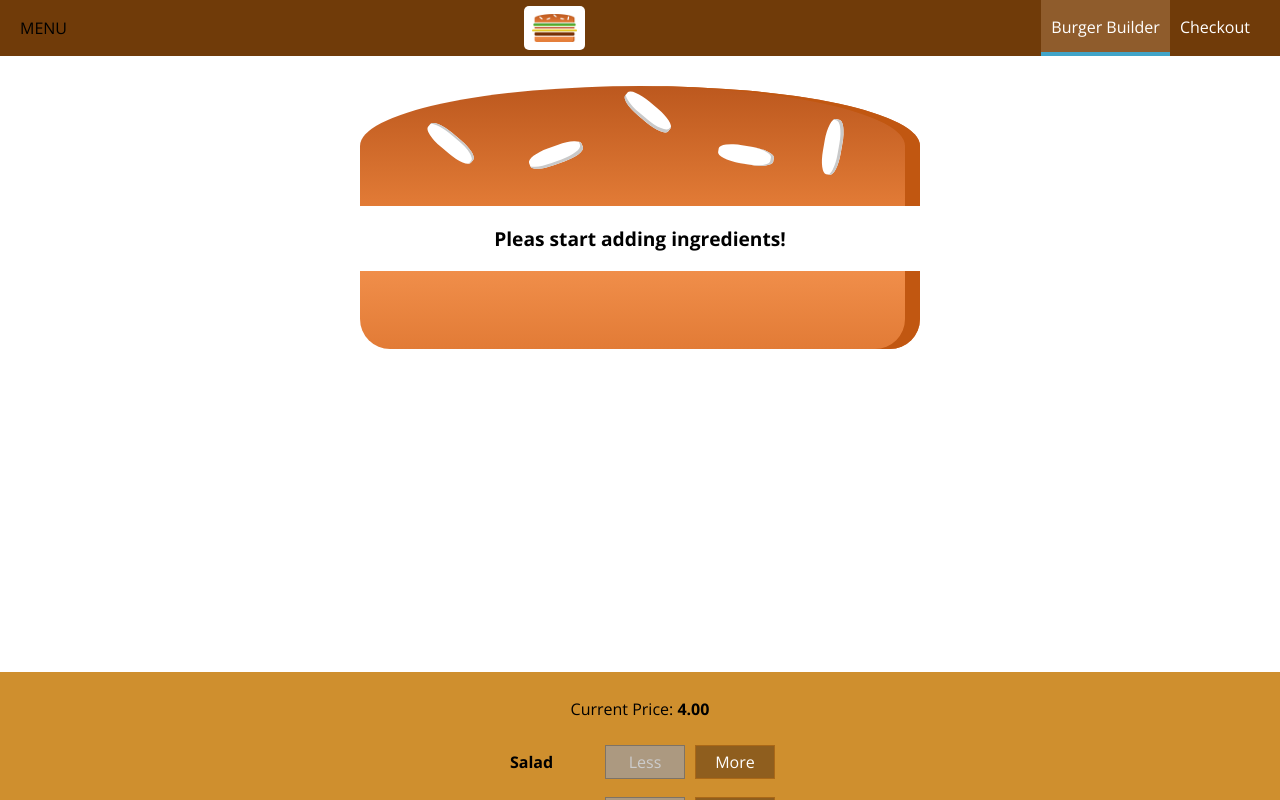
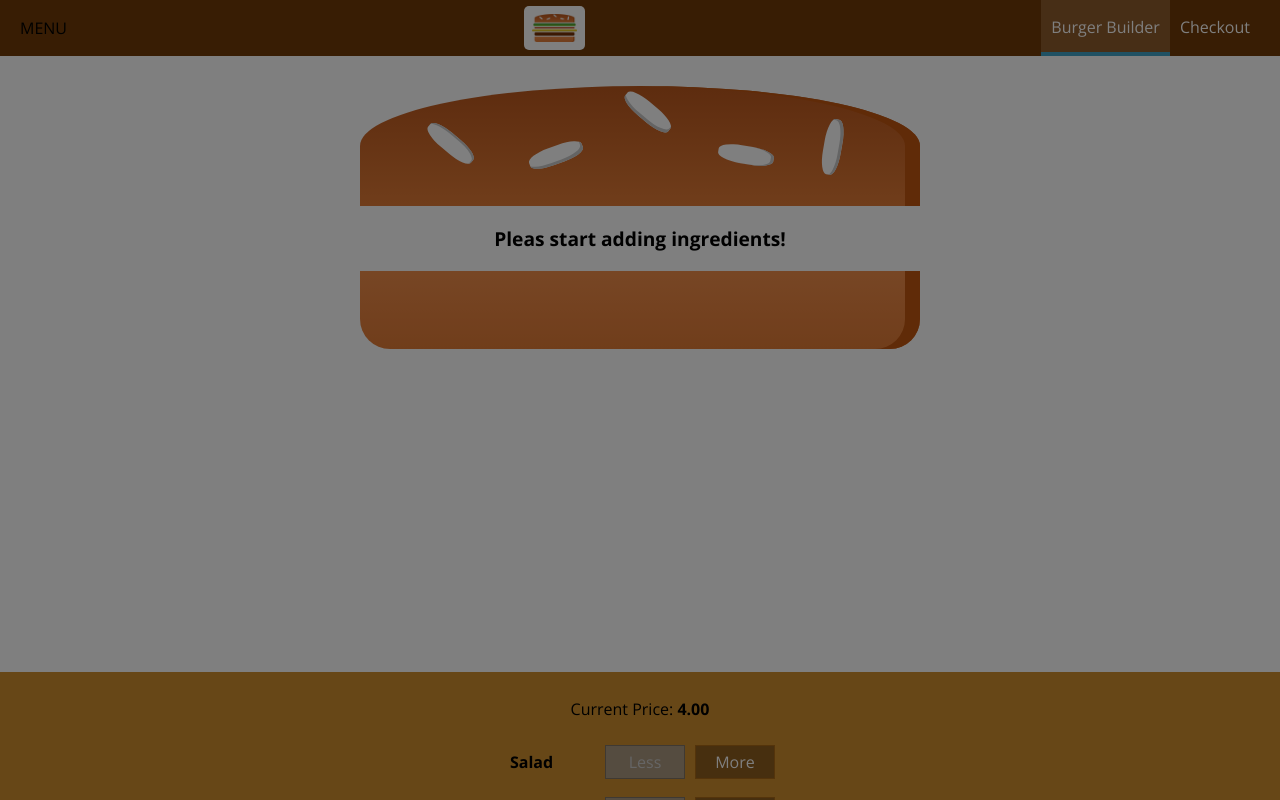
Before and after one commit to mmjosedaniel/react-the-complete-guide-progress, a React app in the folder burger-builder-starting-setup/: page / in a window 1280 px wide. Shown: the top 800 px of the page. Built offline with nearby package versions, Linux system fonts and the light colour scheme.

Commit message:
149. Reusing the Backdrop

```diff
--- a/burger-builder-starting-setup/src/components/Layout/Layout.js
+++ b/burger-builder-starting-setup/src/components/Layout/Layout.js
@@ -1,16 +1,30 @@
-import React from "react";
+import React, { Component } from "react";
 
 import Aux from "../../hoc/Aux";
 import classes from "./Layout.css";
 import Toolbar from "../Navigation/Toolbar/Toolbar";
 import SideDrawer from "../Navigation/SideDrawer/SideDrawer";
 
-const layout = (props) => (
-  <Aux>
-    <Toolbar />
-    <SideDrawer />
-    <main className={classes.Content}>{props.children}</main>
-  </Aux>
-);
+class Layout extends Component {
+  state = {
+    showSideDrawer: true,
+  };
 
-export default layout;
+  sideDrawerClosedHandler = () => {
+    this.setState({ showSideDrawer: false });
+  };
+  render() {
+    return (
+      <Aux>
+        <Toolbar />
+        <SideDrawer
+          open={this.state.showSideDrawer}
+          closed={this.sideDrawerClosedHandler}
+        />
+        <main className={classes.Content}>{this.props.children}</main>
+      </Aux>
+    );
+  }
+}
+
+export default Layout;
--- a/burger-builder-starting-setup/src/components/Navigation/SideDrawer/SideDrawer.js
+++ b/burger-builder-starting-setup/src/components/Navigation/SideDrawer/SideDrawer.js
@@ -3,10 +3,19 @@
 import Logo from "../../Logo/Logo";
 import NavigationItems from "../NavigationItems/NavigationItems";
 import classes from "./SideDrawer.css";
+import Backdrop from "../../UI/Backdrop/Backdrop";
+import Aux from "../../../hoc/Aux";
 
 const sideDrawer = (props) => {
+  let attachedClasses = [classes.SideDrawer, classes.Close];
+  if (props.open) {
+    attachedClasses = [classes.SideDrawer, classes.Open];
+  }
+
   return (
-    <div className={classes.SideDrawer}>
+    <Aux>
+      <Backdrop show={props.open} clicked={props.closed} />
+      <div className={attachedClasses.join(" ")}>
         <div className={classes.Logo}>
           <Logo />
         </div>
@@ -14,6 +23,7 @@
           <NavigationItems />
         </nav>
       </div>
+    </Aux>
   );
 };
 
```
Lines whose indentation alone changed are shown as unchanged.
